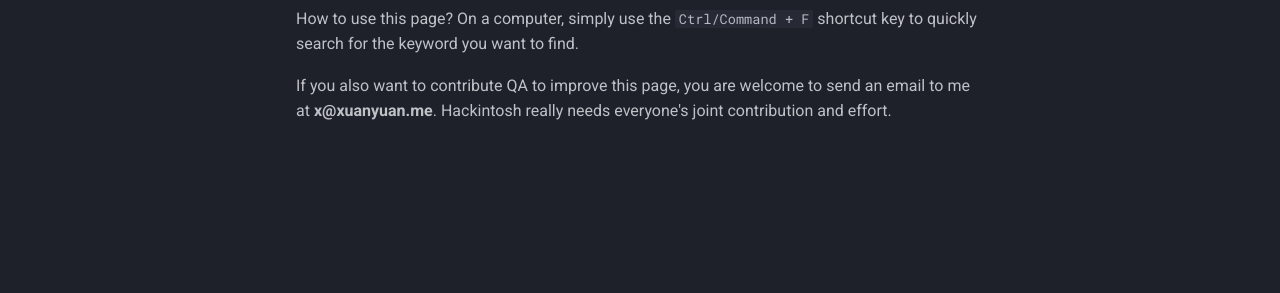
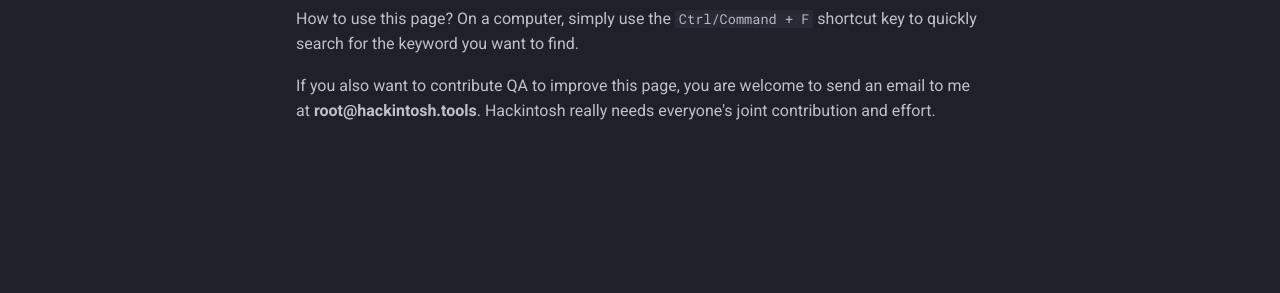
Before and after one commit to SeanChang/Hackintosh, an MkDocs documentation site: the page built from docs/FAQ/Usage method.md, in a window 1280 px wide. Shown: the part 222-515 px from the top of the page. Built offline with MkDocs 1.6.1 and Material for MkDocs 9.7.7, drawn with Linux system fonts in a browser that asks for light colours; comment, search, counter and statistics services are not loaded.

Commit message:
update email
update email

```diff
--- a/docs/FAQ/Usage method.md
+++ b/docs/FAQ/Usage method.md
@@ -1,3 +1,3 @@
 How to use this page? On a computer, simply use the `Ctrl/Command + F` shortcut key to quickly search for the keyword you want to find.
 
-If you also want to contribute QA to improve this page, you are welcome to send an email to me at **x@xuanyuan.me**. Hackintosh really needs everyone's joint contribution and effort.
+If you also want to contribute QA to improve this page, you are welcome to send an email to me at **root@hackintosh.tools**. Hackintosh really needs everyone's joint contribution and effort.
```
Also changed, not shown: site/FAQ/Usage method/index.html, site/search/search_index.json.
